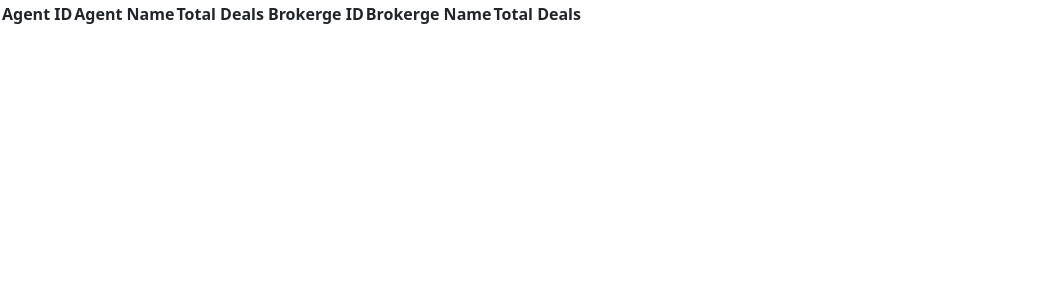
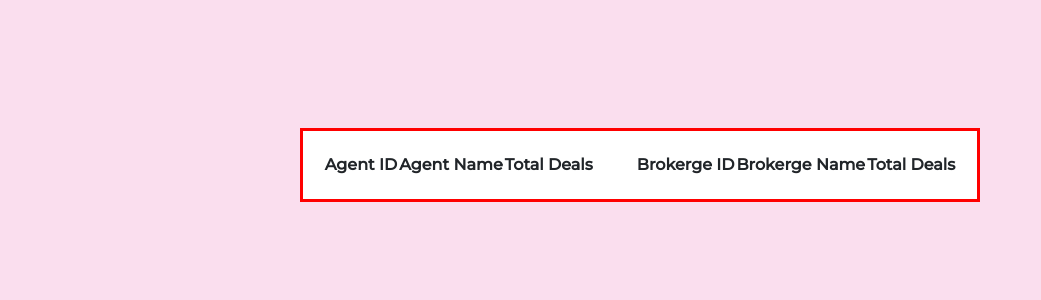
Before and after one commit to shimer6565/Agent-Hunt, a Flask app: page /topn in a window 1280 px wide. Shown: the top 300 px of the page, without its empty margins (0-1041 px from the left). Run offline with Flask 2, Linux system fonts and the light colour scheme; data that the repository does not hold is empty; some libraries are stand-ins or nearby versions.

Commit message:
added html files

```diff
--- /dev/null
+++ b/application/static/main.css
@@ -0,0 +1,5 @@
+body {
+    font-family: "Montserrat",sans-serif;
+    text-align: center;
+    background-color: #fadeee;
+  }
--- a/application/templates/topAgentsAndBrokerages.html
+++ b/application/templates/topAgentsAndBrokerages.html
@@ -2,10 +2,10 @@
 
 {% block content %}
 
-  <table>
+  <table style="border-style: solid;border-width: 3px;border-color: red;margin: auto;margin-top:10%;padding:10px; background-color:white;">
     <tr>
     <td>
-      <table>
+      <table style="margin:20px">
         <tr>
             <th>Agent ID</th>
             <th>Agent Name</th>
@@ -21,7 +21,7 @@
       </table>
     </td>
     <td>
-      <table>
+      <table style="margin:20px">
         <tr>
             <th>Brokerge ID</th>
             <th>Brokerge Name</th>
```
Also changed, not shown: application/templates/home.html (+12 -3 lines), application/templates/erDiagram.html (added), application/templates/relationByMarket.html (added), application/templates/relations.html (added).
